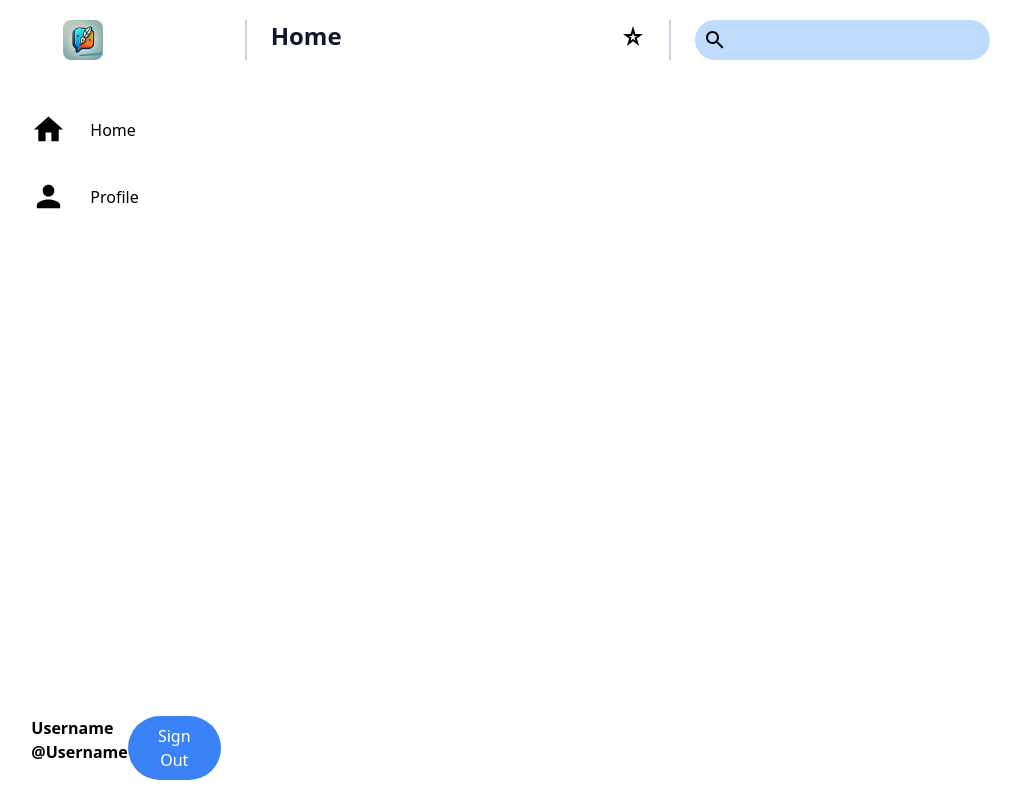
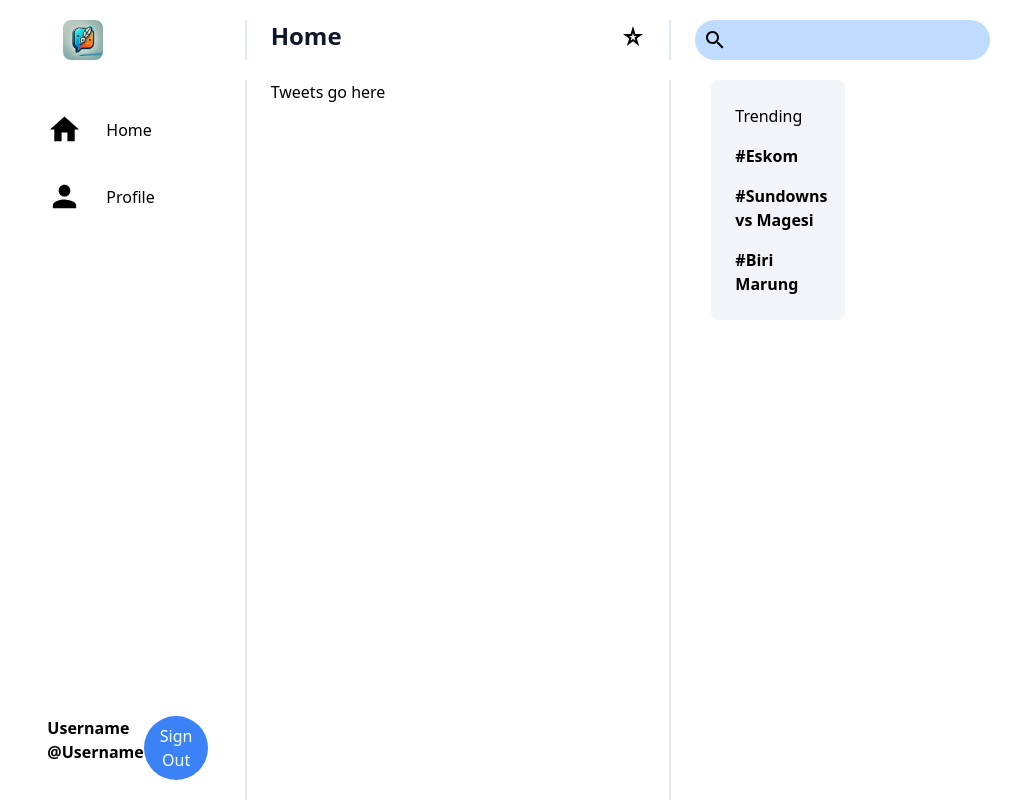
Before and after one commit to kaymkwanazi/Blogit, a React (Vite) app: page /home in a window 1280 px wide. Shown: the whole page, without its empty margins (182-1203 px from the left). Built offline with nearby package versions, Linux system fonts and the light colour scheme.

Commit message:
right bar

```diff
--- a/src/App.tsx
+++ b/src/App.tsx
@@ -7,8 +7,12 @@ import { Home } from './pages/Home';
 import { Navbar } from './components/Navbar';
 
 const App: React.FC = () => {
+
   return (
     <>
+    <div className='md:w-8/12 mx-auto'>
+        <Navbar />
+
         <BrowserRouter>
         {/* <Navbar /> */}
           <Routes>
@@ -18,6 +22,7 @@ const App: React.FC = () => {
             <Route path='/home' element={<Home />} />
           </Routes>
         </BrowserRouter>
+      </div>
     </>
   );
 }
--- a/src/components/Navbar.tsx
+++ b/src/components/Navbar.tsx
@@ -10,7 +10,7 @@ export const Navbar: React.FC = () => {
         <div className='mx-auto md:mx-0'>
             <img src={logo} alt='logo' className='size-10 rounded-lg ml-8'/>
         </div>
-        <div className='col-span-2 md:border-x-2 md:border-slate-300 md:px-6 my-6 md:my-0'>
+        <div className='col-span-2 md:border-x-2 md:border-slate-200 md:px-6 my-6 md:my-0'>
             <div className='flex justify-between items-center'>
                 <h1 className='text-2xl font-bold text-slate-900'>Home</h1>
                 <StarBorderPurple500Icon />
--- /dev/null
+++ b/src/components/RightSidebar.tsx
@@ -0,0 +1,13 @@
+import React from 'react'
+
+export const RightSidebar: React.FC = () => {
+  return (
+    <div className='p-6 bg-slate-100 rounded-lg mx-6 space-y-4'>
+        <h2 className='font-medium'>Trending</h2>
+        <p className='font-semibold'>#Eskom</p>
+        <p className='font-semibold'>#Sundowns vs Magesi</p>
+        <p className='font-semibold'>#Biri Marung</p>
+
+    </div>
+  )
+}
--- a/src/pages/Home.tsx
+++ b/src/pages/Home.tsx
@@ -1,21 +1,21 @@
 import React from 'react';
 import { Navbar } from '../components/Navbar';
 import { LeftSidebar } from '../components/LeftSidebar';
+import { RightSidebar } from '../components/RightSidebar';
 
 export const Home: React.FC = () => {
   return (
-    <>
-    <div className='md:w-8/12 mx-auto'>
-      <Navbar />
       <div className='grid cols-1 md:grid-cols-4'>
-        <div className=''>
+        <div className='px-4'>
           <LeftSidebar  />
+        </div>
+        <div className='col-span-2 border-x-2 border-t-slate-800 px-6'>
+          <p>Tweets go here</p>
+        </div>
+        <div className='px-4'>
+          <RightSidebar />
         </div>
 
       </div>
-
-
-    </div>
-    </>
   );
 };
```
Lines whose indentation alone changed are shown as unchanged.
